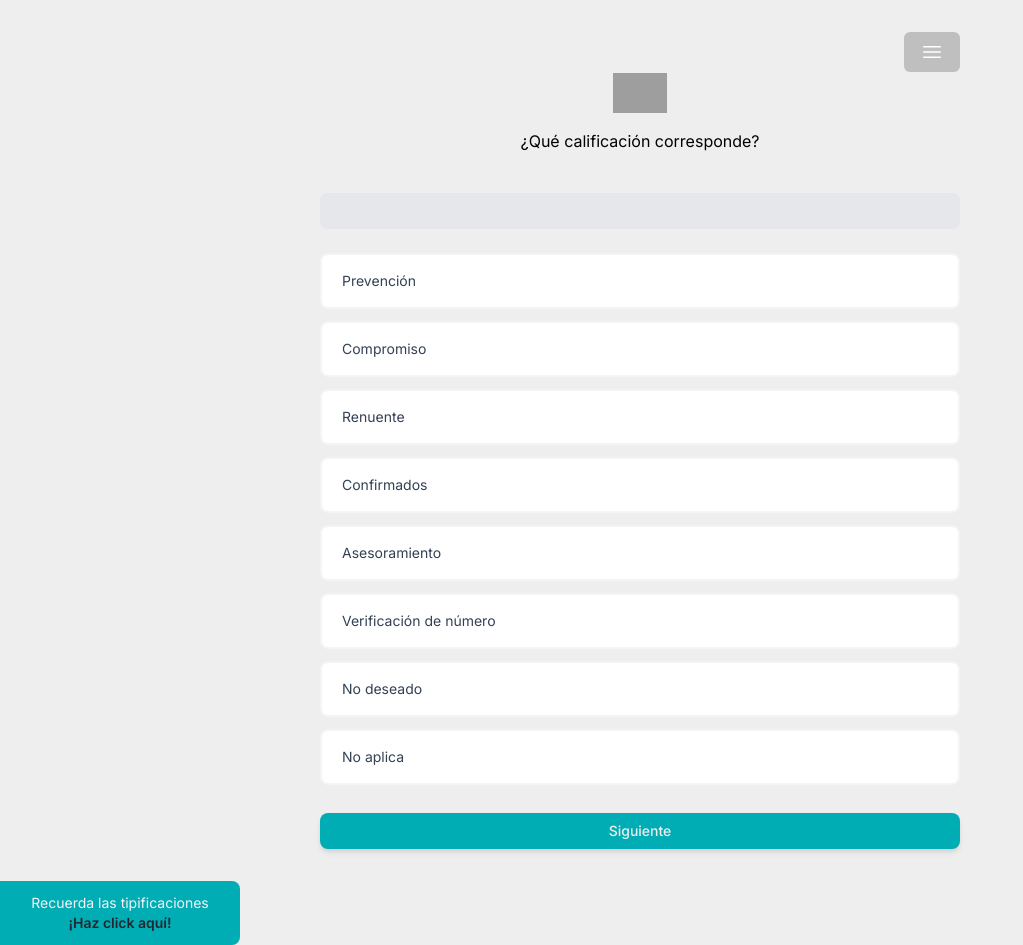
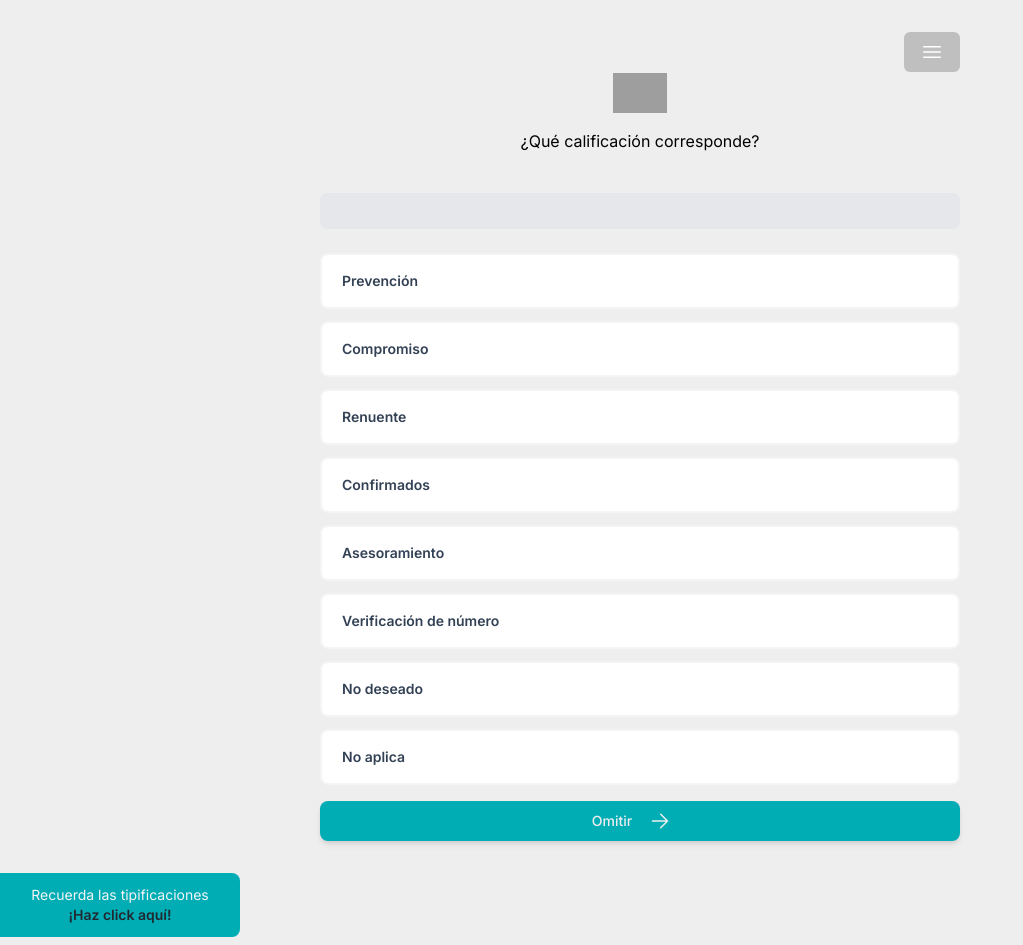
Before and after one commit to mrodriguez-mowa/wa-qualificationSurvery, a Next.js app: page / in a window 1280 px wide. Shown: the whole page, without its empty margins (0-1023 px from the left). Built offline with nearby package versions, Linux system fonts and the light colour scheme; no server answers; the database is empty; sample sign-in values are in the browser's storage; grey boxes are pictures that could not be loaded.

Commit message:
feat: onclick submit added

```diff
--- a/src/app/layout.tsx
+++ b/src/app/layout.tsx
@@ -6,11 +6,6 @@ import { store } from '@/redux/store'
 import { Toaster } from 'react-hot-toast'
 
 const inter = Inter({ subsets: ['latin'] })
-/*
-export const metadata = {
-  title: 'Tipificación Mowa',
-  description: 'Web app to classify answers received by SMS',
-}*/
 
 export default function RootLayout({
   children,
--- a/src/app/page.tsx
+++ b/src/app/page.tsx
@@ -18,7 +18,7 @@ import { setMessageState } from "@/redux/slice/messageSlice";
 import { escape } from "querystring";
 
 export default function Home() {
-  const [type, setType] = useState(null);
+  const [type, setType] = useState<any>(null);
 
   const dispatch: AppDispatch = useDispatch();
 
@@ -71,15 +71,12 @@ export default function Home() {
           text: res.data.values.message.replace("%20", " "),
         });
 
-
         dispatch(
           setMessageState({
             id: res.data.values.id,
             messageText: res.data.values.message.replace("%20", " "),
           })
         );
-
-
       } else {
         if (!messageId && !messageLS) {
           console.log("se trajo un mensaje");
@@ -87,8 +84,8 @@ export default function Home() {
           setType(null);
 
           setMessage({
-            id: res.data.values.id ,
-            text:res.data.values.message.replace("%20", " ")
+            id: res.data.values.id,
+            text: res.data.values.message.replace("%20", " "),
           });
 
           dispatch(
@@ -98,7 +95,7 @@ export default function Home() {
             })
           );
         } else {
-          console.log("xd")
+          console.log("xd");
           setMessage({
             id: messageId || "  ",
             text: messageLS || "  ",
@@ -110,13 +107,13 @@ export default function Home() {
     }
   };
 
-  const updateMessage = async () => {
+  const onClickOption = async (chosenType:any) => {
     // clear previous message
     const userId = localStorage.getItem("userId");
     try {
       await axios.post("/api/messages", {
         id: message.id,
-        type,
+        type: chosenType,
         userId: userId,
       });
       localStorage.removeItem("messageId");
@@ -143,7 +140,7 @@ export default function Home() {
     "Asesoramiento",
     "Verificación de número",
     "No deseado",
-    "No aplica"
+    "No aplica",
   ];
 
   const CheckIcon = (
@@ -168,13 +165,7 @@ export default function Home() {
       {isLogged ? (
         <>
           <div className="container  flex items-center justify-center mx-auto min-h-full ">
-            <form
-              onSubmit={(e) => {
-                e.preventDefault();
-                updateMessage();
-              }}
-              className=" w-full"
-            >
+            <div className=" w-full">
               <Header title="¿Qué calificación corresponde?" />
 
               <p className="text-lg py-4 px-2 my-6 border-gray-200 border-2 text-gray-700 rounded-lg bg-gray-200 w-10/12 md:w-6/12 mx-auto font-semibold text-center">
@@ -182,45 +173,31 @@ export default function Home() {
               </p>
 
               <div>
-                <RadioGroup value={type} onChange={setType}>
+                <RadioGroup value={type}>
                   {options.map((text, idx) => {
                     return (
                       <RadioGroup.Option
                         key={`radio-${idx}`}
                         value={text}
-                        className={({ active, checked }) =>
-                          `${active
-                            ? "ring-2 ring-white ring-opacity-60 ring-offset-2 ring-offset-gray-300"
-                            : ""
-                          }
-      ${checked
-                            ? "bg-dark-primary bg-opacity-75 text-white font-semibold"
-                            : "bg-white border-2 border-gray-100"
-                          }
-        relative flex cursor-pointer rounded-lg px-5 py-4 my-3 focus:outline-none w-10/12 md:w-6/12 mx-auto`
+                        onClick={() => {
+                          onClickOption(text)
+                        }}
+                        className={() =>
+                          `hover:bg-dark-primary text-slate-700 hover:text-white hover:bg-opacity-75  bg-white border-2 border-gray-100 font-semibold relative flex cursor-pointer rounded-lg px-5 py-4 my-3 focus:outline-none w-10/12 md:w-6/12 mx-auto`
                         }
                       >
-                        {({ active, checked }) => (
+                        {() => (
                           <>
                             <div className="flex w-full items-center justify-between">
                               <div className="flex items-center">
                                 <div className="text-sm">
                                   <RadioGroup.Label
                                     as="p"
-                                    className={` ${checked
-                                        ? "text-white font-medium"
-                                        : " text-slate-700"
-                                      }`}
                                   >
                                     {text}
                                   </RadioGroup.Label>
                                 </div>
                               </div>
-                              {checked && (
-                                <div className="shrink-0 text-white">
-                                  <CheckIcon className="h-6 w-6" />
-                                </div>
-                              )}
                             </div>
                           </>
                         )}
@@ -231,13 +208,30 @@ export default function Home() {
               </div>
               <div className="text-center">
                 <button
-                  type="submit"
-                  className="bg-primary hover:opacity-80 text-light-white py-2 rounded-lg w-10/12 my-4 md:w-6/12  font-medium shadow-md text-sm disabled:cursor-not-allowed"
+                  onClick={() => {
+                    onClickOption(null);
+                  }}
+                  type="button"
+                  className="bg-primary mx-auto hover:opacity-80 flex flex-row justify-center items-center text-light-white py-2 rounded-lg w-10/12 my-4 md:w-6/12  font-medium shadow-md text-sm disabled:cursor-not-allowed"
                 >
-                  Siguiente
+                  Omitir
+                  <svg
+                    xmlns="http://www.w3.org/2000/svg"
+                    fill="none"
+                    viewBox="0 0 24 24"
+                    strokeWidth={1.5}
+                    stroke="currentColor"
+                    className="w-6 h-6 mx-4"
+                  >
+                    <path
+                      strokeLinecap="round"
+                      strokeLinejoin="round"
+                      d="M4.5 12h15m0 0l-6.75-6.75M19.5 12l-6.75 6.75"
+                    />
+                  </svg>
                 </button>
               </div>
-            </form>
+            </div>
           </div>
           <Footer />
         </>
--- /dev/null
+++ b/src/app/reports/page.tsx
@@ -0,0 +1,9 @@
+import React from 'react'
+
+const page = () => {
+  return (
+    <div>reports page</div>
+  )
+}
+
+export default page
--- a/src/components/app/Menu.tsx
+++ b/src/components/app/Menu.tsx
@@ -1,25 +1,46 @@
-import { Menu, Transition } from '@headlessui/react'
-import { Fragment } from 'react'
+import { Menu, Transition } from "@headlessui/react";
+import { Fragment } from "react";
 
-import { useDispatch, useSelector } from "react-redux"
-import { AppDispatch, RootState } from "@/redux/store"
+import { useDispatch, useSelector } from "react-redux";
+import { AppDispatch, RootState } from "@/redux/store";
 
-import { logout } from '@/redux/slice/authSlice'
-import { useRouter } from 'next/navigation'
+import { logout } from "@/redux/slice/authSlice";
+import { useRouter } from "next/navigation";
 
 export default function Example() {
+  const dispatch: AppDispatch = useDispatch();
+  const { push } = useRouter();
 
-  const dispatch: AppDispatch = useDispatch()
-  const { push } = useRouter()
+  const logoutFn = () => {
+    dispatch(logout());
+    push("/auth");
+  };
 
+  /*
+  const redirectSite = (site: string) => {
+    alert('xddd')
+    //push(`/${site}`);
+  };
+  */
 
   return (
     <div className="absolute  right-0 text-right">
       <Menu as="div" className="relative inline-block text-left">
         <div>
           <Menu.Button className="inline-flex w-full justify-center rounded-md bg-black bg-opacity-20 px-4 py-2 text-sm font-medium text-white hover:bg-opacity-30 focus:outline-none focus-visible:ring-2 focus-visible:ring-white focus-visible:ring-opacity-75">
-            <svg xmlns="http://www.w3.org/2000/svg" fill="none" viewBox="0 0 24 24" strokeWidth={1.5} stroke="currentColor" className="w-6 h-6">
-              <path strokeLinecap="round" strokeLinejoin="round" d="M3.75 6.75h16.5M3.75 12h16.5m-16.5 5.25h16.5" />
+            <svg
+              xmlns="http://www.w3.org/2000/svg"
+              fill="none"
+              viewBox="0 0 24 24"
+              strokeWidth={1.5}
+              stroke="currentColor"
+              className="w-6 h-6"
+            >
+              <path
+                strokeLinecap="round"
+                strokeLinejoin="round"
+                d="M3.75 6.75h16.5M3.75 12h16.5m-16.5 5.25h16.5"
+              />
             </svg>
           </Menu.Button>
         </div>
@@ -32,43 +53,46 @@ export default function Example() {
           leaveFrom="transform opacity-100 scale-100"
           leaveTo="transform opacity-0 scale-95"
         >
-          <Menu.Items onClick={(e)=>{
-            e.preventDefault()
-            dispatch(logout());
+          <Menu.Items className="absolute right-0 mt-2 w-56 origin-top-right divide-y divide-gray-100 rounded-md bg-white shadow-lg ring-1 ring-black ring-opacity-5 focus:outline-none">
+            <div className="px-1 py-1 ">
 
-            push("/auth")
-
-
-          }} className="absolute right-0 mt-2 w-56 origin-top-right divide-y divide-gray-100 rounded-md bg-white shadow-lg ring-1 ring-black ring-opacity-5 focus:outline-none">
-            <div className="px-1 py-1 ">
               <Menu.Item>
-                {({ active }) => (
+                {() => (
                   <button
-                    className={`${active ? 'bg-violet-500 text-white' : 'text-gray-900'
-                      } group flex w-full items-center rounded-md px-2 py-2 text-sm`}
+                    onClick={(e) => {
+                      e.preventDefault();
+                      logoutFn()
+                    }}
+                    className="hover:bg-sky-500 hover:text-white text-gray-900 group flex w-full items-center rounded-md px-2 py-2 text-sm"
                   >
-                    {active ? (
-                      <DuplicateActiveIcon
-                        className="mr-2 h-5 w-5"
-                        aria-hidden="true"
-                      />
-                    ) : (
-                      <DuplicateInactiveIcon
-                        className="mr-2 h-5 w-5"
-                        aria-hidden="true"
-                      />
-                    )}
+                    <DuplicateInactiveIcon
+                      className="mr-2 h-5 w-5"
+                      aria-hidden="true"
+                    />
                     Cerrar Sesión
                   </button>
                 )}
               </Menu.Item>
+              {/*
+              <Menu.Item>
+                {() => (
+                  <button className="hover:bg-sky-500 hover:text-white text-gray-900 group flex w-full items-center rounded-md px-2 py-2 text-sm">
+                    <DuplicateInactiveIcon
+                      className="mr-2 h-5 w-5"
+                      aria-hidden="true"
+                    />
+                    Mi progreso
+                  </button>
+                )}
+              </Menu.Item>
+              */}
+
             </div>
-
           </Menu.Items>
         </Transition>
       </Menu>
     </div>
-  )
+  );
 }
 
 function DuplicateInactiveIcon(props: any) {
@@ -92,7 +116,7 @@ function DuplicateInactiveIcon(props: any) {
         strokeWidth="2"
       />
     </svg>
-  )
+  );
 }
 
 function DuplicateActiveIcon(props: any) {
@@ -103,18 +127,8 @@ function DuplicateActiveIcon(props: any) {
       fill="none"
       xmlns="http://www.w3.org/2000/svg"
     >
-      <path
-        d="M4 4H12V12H4V4Z"
-        fill="#00ADB5"
-        stroke="#C4B5FD"
-        strokeWidth="2"
-      />
-      <path
-        d="M8 8H16V16H8V8Z"
-        fill="#00ADB5"
-        stroke="#C4B5FD"
-        strokeWidth="2"
-      />
+      <path d="M4 4H12V12H4V4Z" fill="#00ADB5" stroke="#EEE" strokeWidth="2" />
+      <path d="M8 8H16V16H8V8Z" fill="#00ADB5" stroke="#EEE" strokeWidth="2" />
     </svg>
-  )
+  );
 }
```
Also changed, not shown: src/app/api/reports/route.ts (added), 1 other file (tests, documents, lock files or other folders).
